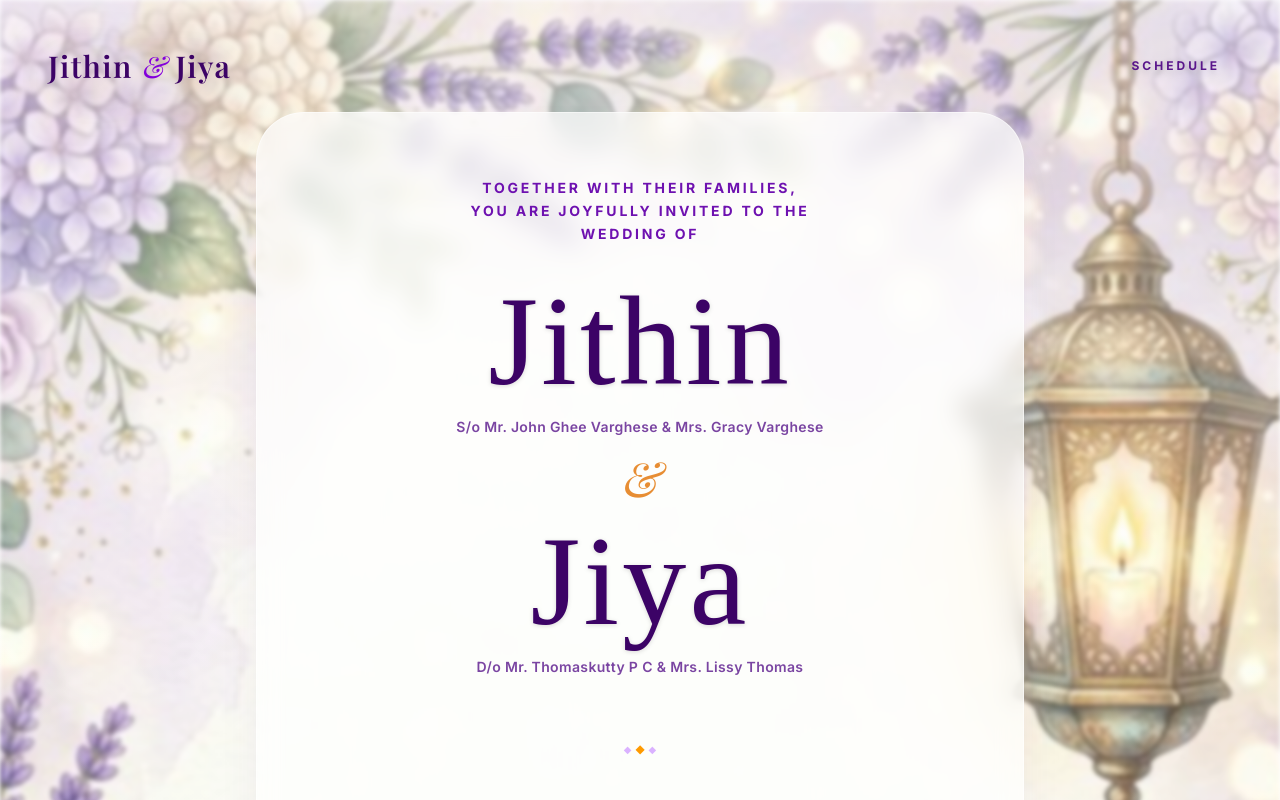
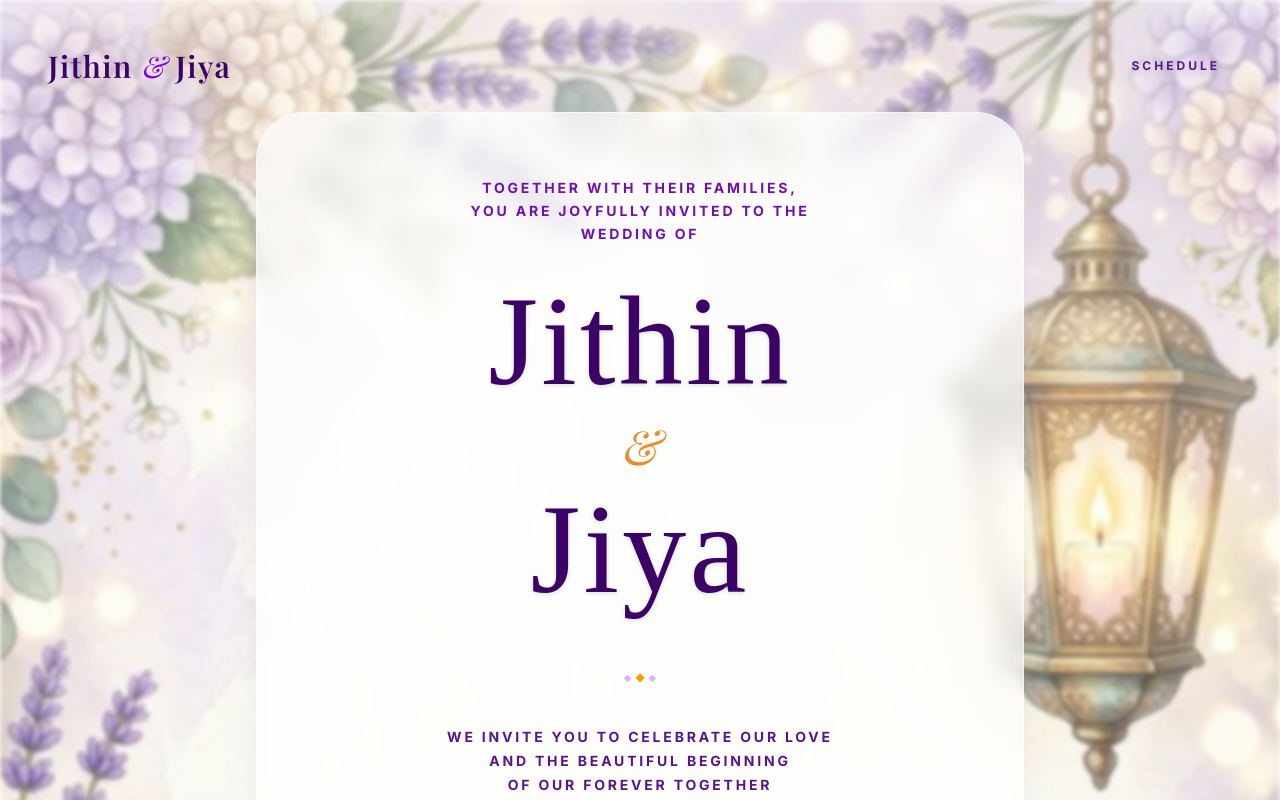
Before and after one commit to Aravindharii/wedding, a Next.js app: page /wedding-reception in a window 1280 px wide. Shown: the top 800 px of the page. Built offline with nearby package versions, Linux system fonts and the light colour scheme; a web font is replaced by a local one.

Commit message:
Comment out parent names in CoupleNames.tsx

```diff
--- a/src/components/invitation/CoupleNames.tsx
+++ b/src/components/invitation/CoupleNames.tsx
@@ -17,18 +17,18 @@ export default function CoupleNames({ guestName }: CoupleNamesProps) {
         <h1 className="font-['var(--font-cursive)',serif] text-7xl sm:text-8xl md:text-9xl text-purple-950 font-normal tracking-wide drop-shadow-sm">
           Jithin
         </h1>
-        <p className="text-purple-900/80 text-xs md:text-sm tracking-wide mt-3 font-semibold">
+        {/* <p className="text-purple-900/80 text-xs md:text-sm tracking-wide mt-3 font-semibold">
           S/o Mr. John Ghee Varghese & Mrs. Gracy Varghese
-        </p>
+        </p> */}
         <span className="font-serif text-3xl md:text-5xl text-amber-600/80 italic my-4 font-light">
           &amp;
         </span>
         <h1 className="font-['var(--font-cursive)',serif] text-7xl sm:text-8xl md:text-9xl text-purple-950 font-normal tracking-wide drop-shadow-sm">
           Jiya
         </h1>
-        <p className="text-purple-900/80 text-xs md:text-sm tracking-wide mt-3 mb-2 font-semibold">
+        {/* <p className="text-purple-900/80 text-xs md:text-sm tracking-wide mt-3 mb-2 font-semibold">
           D/o Mr. Thomaskutty P C & Mrs. Lissy Thomas
-        </p>
+        </p> */}
       </div>
 
       {guestName && (
```
